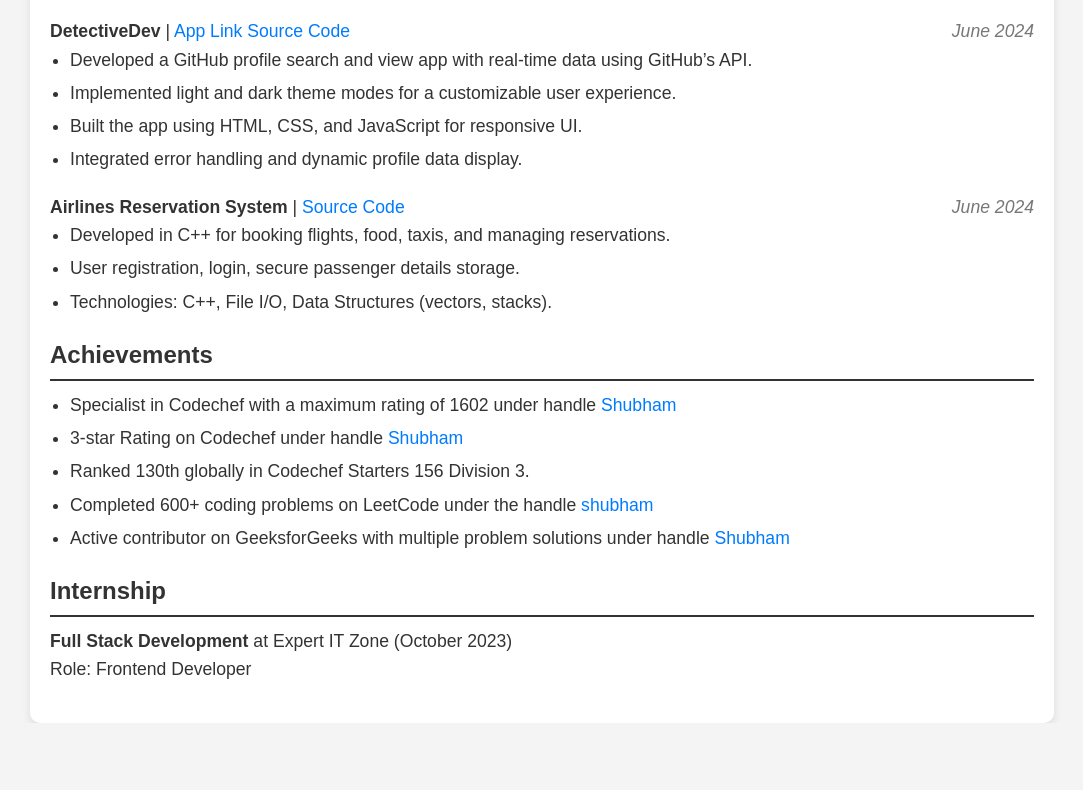
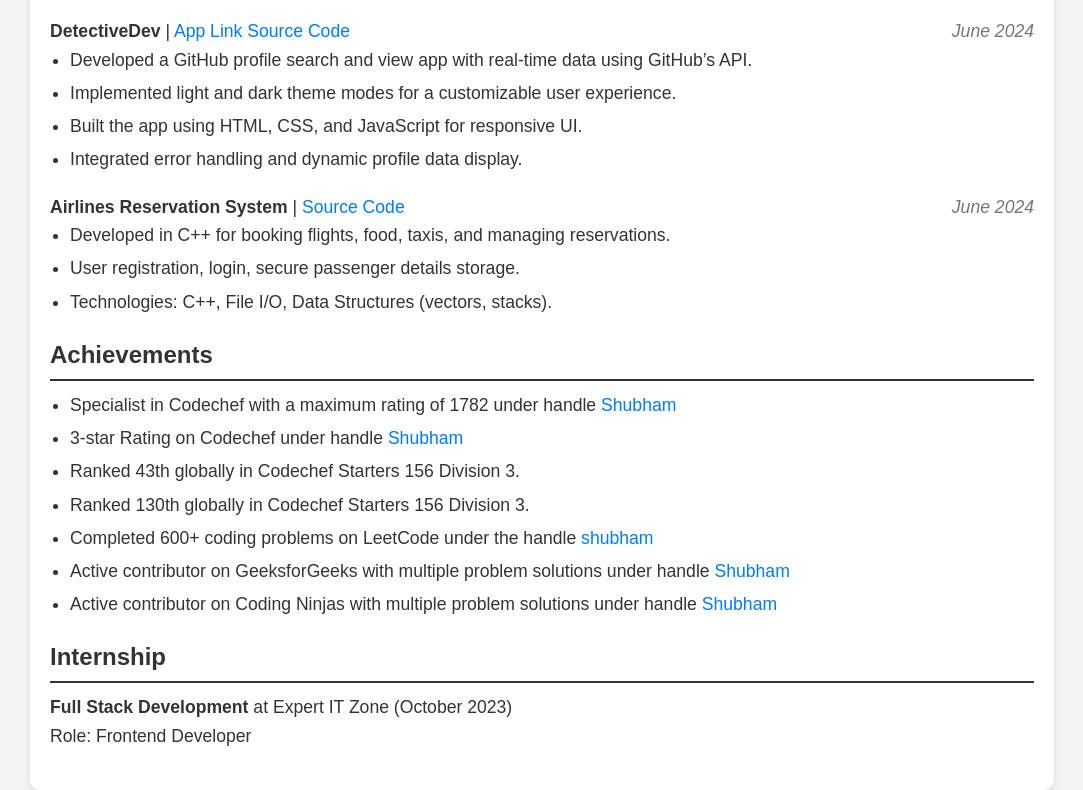
Before and after one commit to Shubhamkrkeshri21/shubham_Resume, a plain HTML site: page index.html in a window 1280 px wide. Shown: the part 778-1568 px from the top of the page, without its empty margins (98-1181 px from the left). Before the commit the page ends 1501 px from the top, so only its background shows below. Drawn offline with Linux system fonts and the light colour scheme.

Commit message:
Update index.html

```diff
--- a/index.html
+++ b/index.html
@@ -71,11 +71,14 @@
         <section class="achievements">
             <h2>Achievements</h2>
             <ul>
-                <li>Specialist in Codechef with a maximum rating of 1602 under handle <a href="https://www.codechef.com/users/shubham2101">Shubham</a></li>
+                <li>Specialist in Codechef with a maximum rating of 1782 under handle <a href="https://www.codechef.com/users/shubham2101">Shubham</a></li>
                 <li>3-star Rating on Codechef under handle <a href="https://www.codechef.com/users/shubham2101">Shubham</a></li>
+                <li>Ranked 43th globally in Codechef Starters 156 Division 3.</li>
                 <li>Ranked 130th globally in Codechef Starters 156 Division 3.</li>
                 <li>Completed 600+ coding problems on LeetCode under the handle <a href="https://leetcode.com/u/Shubham2121/">shubham</a></li>
                  <li> Active contributor on GeeksforGeeks with multiple problem solutions under handle <a href="https://www.geeksforgeeks.org/user/shubhamkuma2tp7/">Shubham</a></li>
+                <li>  Active contributor on Coding Ninjas with multiple problem solutions under handle <a href="https://www.naukri.com/code360/profile/5a1e640d-80fc-4fb4-b792-bfce526d0409">Shubham</a> </li>
+
             </ul>
         </section>
 
```
